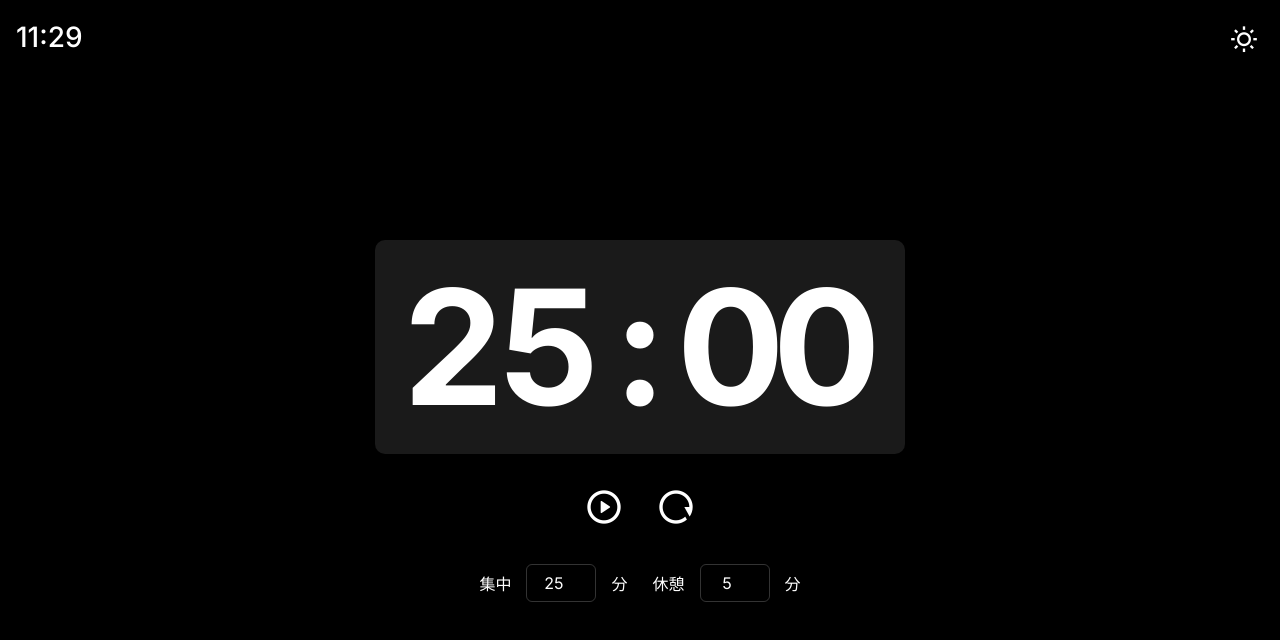
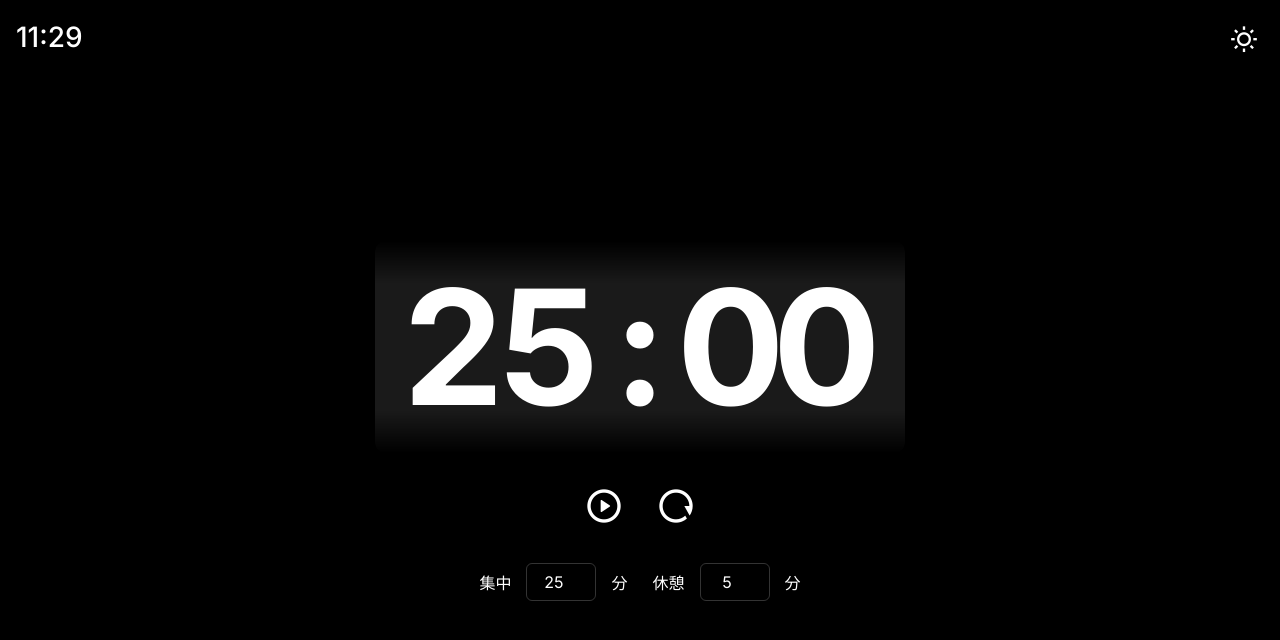
Before and after one commit to lineside0418/study-timer, a plain HTML site: page index.html in a window 1280 px wide. Both pictures are taken after a click on the button 676 px from the left and 504 px from the top of the page. Drawn offline with nearby package versions, Linux system fonts and the light colour scheme.

Commit message:
Update index.html

```diff
--- a/index.html
+++ b/index.html
@@ -24,6 +24,9 @@
             --progress-bg-light: rgba(0, 0, 0, 0.08);
             --font-family-en: 'Inter', sans-serif;
             --font-family-ja: 'Noto Sans JP', sans-serif;
+            /* 数字1つ分の高さをCSS変数で定義 */
+            --digit-height: 1.2em; /* .digit-containerのheightと同じ */
+            /* --bg-digit-height: 1.2em; これは使わないのでコメントアウト */
         }
 
         *, *::before, *::after {
@@ -68,6 +71,62 @@
             opacity: 0.7;
         }
 
+        /* --- 背景リール (これは先生のリクエスト外なので、コメントアウトしたままにしておくね) --- */
+        /* #background-timer-display {
+            position: fixed;
+            top: 50%;
+            left: 50%;
+            transform: translate(-50%, -50%);
+            font-size: clamp(8rem, 30vw, 25rem);
+            font-weight: 700;
+            font-family: var(--font-family-en);
+            color: currentColor;
+            opacity: 0.05;
+            pointer-events: none;
+            z-index: 0;
+            display: flex;
+            align-items: center;
+            justify-content: center;
+            white-space: nowrap;
+            overflow: hidden;
+            width: 100vw;
+            height: 100vh;
+        }
+
+        body.light-mode #background-timer-display {
+            opacity: 0.02;
+        }
+
+        #background-timer-display .digit-container {
+            position: relative;
+            display: inline-block;
+            overflow: hidden;
+            height: var(--bg-digit-height);
+            line-height: var(--bg-digit-height);
+            width: 0.6em;
+            text-align: center;
+        }
+
+        #background-timer-display .digit-strip {
+            position: absolute;
+            top: 0;
+            left: 0;
+            width: 100%;
+            transition: transform 0.8s cubic-bezier(0.64, 0.04, 0.35, 1);
+        }
+
+        #background-timer-display .digit-strip > div {
+            height: var(--bg-digit-height);
+            display: flex;
+            align-items: center;
+            justify-content: center;
+        }
+        #background-timer-display .colon {
+            display: inline-block;
+            margin: 0 0.1em;
+        } */
+
+
         /* --- レイアウト要素 --- */
         #clock {
             grid-area: clock;
@@ -88,9 +147,11 @@
             align-items: center;
             justify-content: center;
             gap: clamp(15px, 3vh, 20px);
+            position: relative;
+            z-index: 1;
         }
 
-        /* --- タイマー表示 --- */
+        /* --- タイマー表示 (メイン) --- */
         .timer-display-wrapper {
             position: relative;
             padding: 10px 30px;
@@ -98,6 +159,12 @@
             display: flex;
             align-items: center;
             justify-content: center;
+            /* ここにマスクを適用！ */
+            /* グラデーションマスクを適用 */
+            -webkit-mask-image: linear-gradient(to bottom, transparent 0%, black 20%, black 80%, transparent 100%);
+            mask-image: linear-gradient(to bottom, transparent 0%, black 20%, black 80%, transparent 100%);
+            /* リールが見切れるようにoverflowはvisibleのまま */
+            overflow: visible; /* リールがはみ出すのを許容 */
         }
 
         .timer-display-wrapper::before {
@@ -110,6 +177,7 @@
             background-color: var(--progress-bg-dark);
             border-radius: 10px;
             transition: background-color 0.3s;
+            z-index: -1; /* メインタイマーの数字より奥に */
         }
 
         body.light-mode .timer-display-wrapper::before {
@@ -124,46 +192,53 @@
             z-index: 1;
             display: flex;
             align-items: center;
+            /* 高さを明示的に設定（数字1つ分） */
+            height: var(--digit-height);
+            /* overflowをhiddenに戻す */
+            overflow: hidden;
         }
 
-        /* 数字のスライドアニメーション */
-        .digit-container {
+        /* メインリール内の数字コンテナとストリップ */
+        #timer-display .digit-container {
             position: relative;
             display: inline-block;
+            /* overflow: hidden; これを残す！ */
             overflow: hidden;
-            height: 1.2em;
-            line-height: 1.2;
+            height: var(--digit-height); /* 数字1つ分の高さ */
+            line-height: var(--digit-height);
             width: 0.6em; /* 数字の幅を調整 */
             text-align: center; /* 数字を中央揃え */
         }
 
-        .digit {
+        #timer-display .digit-strip {
             position: absolute;
             top: 0;
             left: 0;
             width: 100%;
-            height: 100%;
+            transition: transform 0.4s cubic-bezier(0.64, 0.04, 0.35, 1); /* リールの動き */
+            /* ここで上下にパディングを追加して、上下の数字がはみ出すようにする */
+            padding-top: var(--digit-height);
+            padding-bottom: var(--digit-height);
+            /* 初期位置を調整して、数字の中心が中央に来るように */
+            transform: translateY(calc(-1 * var(--digit-height))); /* 1つ上の数字が見えるように */
+            color: currentColor; /* 各数字の色を親から継承させる */
+        }
+
+        #timer-display .digit-strip > div {
+            height: var(--digit-height); /* 各数字の高さ */
             display: flex;
             align-items: center;
             justify-content: center;
-            transition: transform 0.3s cubic-bezier(0.25, 0.46, 0.45, 0.94);
         }
 
-        .digit.slide-out {
-            transform: translateY(100%);
-        }
-
-        .digit.slide-in {
-            transform: translateY(-100%);
-        }
-
-        .digit.active {
-            transform: translateY(0);
-        }
-
-        .colon {
+        #timer-display .colon {
             display: inline-block;
             margin: 0 0.1em;
+            height: var(--digit-height);
+            line-height: var(--digit-height);
+            /* コロンも縦に並んだ数字と位置を合わせる */
+            position: relative;
+            top: 0; /* digit-stripのpadding-topを考慮 */
         }
 
         /* --- 操作ボタン --- */
@@ -295,7 +370,6 @@
     </style>
 </head>
 <body class="dark-mode">
-
     <div id="clock"></div>
 
     <div class="top-right-controls">
@@ -304,7 +378,7 @@
 
     <div class="timer-container">
         <div class="timer-display-wrapper">
-            <div id="timer-display">25:00</div>
+            <div id="timer-display"></div>
         </div>
 
         <div class="timer-controls">
@@ -345,7 +419,6 @@
             let initialDuration = totalSeconds;
             let isTimerRunning = false;
             const originalTitle = document.title;
-            let previousDisplay = ''; // 数字のアニメーション用
             let wakeLock = null;
 
             // --- 通知関連 ---
@@ -355,16 +428,6 @@
                 setTimeout(() => {
                     notificationBanner.classList.remove('show');
                 }, duration);
-            };
-
-            // --- プッシュ通知の許可要求 ---
-            const requestNotificationPermission = async () => {
-                if ('Notification' in window) {
-                    const permission = await Notification.requestPermission();
-                    if (permission === 'granted') {
-                        showNotification('通知が有効になりました');
-                    }
-                }
             };
 
             // --- Wake Lock API (スリープ制御) ---
@@ -442,12 +505,7 @@
                     }
 
                     initialDuration = totalSeconds;
-                    updateTimerDisplay();
-
-                    // 休憩モードの場合は色を変更
-                    if (currentMode === 'break') {
-                        timerDisplay.classList.add('resting');
-                    }
+                    // updateTimerDisplay() は createDigitStructure の後で呼ぶ
                 }
             };
 
@@ -461,55 +519,57 @@
             setInterval(updateClock, 1000);
             updateClock();
 
-            // --- 数字構造の作成 (数字アニメーション用) ---
-            const createDigitStructure = (displayString) => {
-                timerDisplay.innerHTML = '';
+            // --- 数字リール構造の作成 (汎用関数) ---
+            const createDigitStructure = (targetElement, initialDisplayString, digitHeightVar = '--digit-height') => {
+                targetElement.innerHTML = ''; // 既存の数字表示をクリア
 
-                for (let i = 0; i < displayString.length; i++) {
-                    const char = displayString[i];
+                // targetElementのfontSizeを正確に取得するために一時的なdivを使用
+                const tempDiv = document.createElement('div');
+                tempDiv.style.visibility = 'hidden';
+                tempDiv.style.position = 'absolute';
+                tempDiv.style.fontSize = getComputedStyle(targetElement).fontSize;
+                document.body.appendChild(tempDiv);
+                const computedFontSize = parseFloat(getComputedStyle(tempDiv).fontSize);
+                document.body.removeChild(tempDiv);
 
+                // digit-stripがpadding-top/bottomを持つので、
+                // digit-containerのheightはそのままdigit-heightに設定
+                const digitHeight = parseFloat(getComputedStyle(document.documentElement).getPropertyValue(digitHeightVar)) * computedFontSize;
+
+                for (let i = 0; i < initialDisplayString.length; i++) {
+                    const char = initialDisplayString[i];
                     if (char === ':') {
                         const colon = document.createElement('span');
                         colon.className = 'colon';
                         colon.textContent = ':';
-                        timerDisplay.appendChild(colon);
+                        targetElement.appendChild(colon);
                     } else {
-                        const digitContainer = document.createElement('div');
-                        digitContainer.className = 'digit-container';
+                        const container = document.createElement('div');
+                        container.className = 'digit-container';
 
-                        const digit = document.createElement('div');
-                        digit.className = 'digit active';
-                        digit.textContent = char;
+                        const digitStrip = document.createElement('div');
+                        digitStrip.className = 'digit-strip';
 
-                        digitContainer.appendChild(digit);
-                        timerDisplay.appendChild(digitContainer);
+                        // 0から9までの数字をリールに追加
+                        for (let d = 0; d <= 9; d++) {
+                            const digitDiv = document.createElement('div');
+                            digitDiv.textContent = d;
+                            digitStrip.appendChild(digitDiv);
+                        }
+
+                        container.appendChild(digitStrip);
+                        targetElement.appendChild(container);
+
+                        // 初期表示の数字にリールを合わせる
+                        const initialDigit = parseInt(char);
+                        if (!isNaN(initialDigit)) {
+                            // padding-topを考慮して初期位置を調整
+                            // CSSで`transform: translateY(calc(-1 * var(--digit-height)));`を設定済みなので、
+                            // ここでは`initialDigit`の分だけ上に移動させる
+                            digitStrip.style.transform = `translateY(calc(-1 * var(--digit-height) - ${initialDigit * digitHeight}px))`;
+                        }
                     }
                 }
-            };
-
-            // --- 数字のアニメーション (数字アニメーション用) ---
-            const animateDigit = (container, oldChar, newChar) => {
-                const oldDigit = container.querySelector('.digit.active');
-                if (!oldDigit) return;
-
-                const newDigit = document.createElement('div');
-                newDigit.className = 'digit slide-in';
-                newDigit.textContent = newChar;
-
-                container.appendChild(newDigit);
-
-                setTimeout(() => {
-                    oldDigit.classList.remove('active');
-                    oldDigit.classList.add('slide-out');
-                    newDigit.classList.remove('slide-in');
-                    newDigit.classList.add('active');
-                }, 10);
-
-                setTimeout(() => {
-                    if (oldDigit.parentNode) {
-                        oldDigit.remove();
-                    }
-                }, 350);
             };
 
             // --- タイマー表示更新 ---
@@ -518,27 +578,19 @@
                 const seconds = totalSeconds % 60;
                 const displayString = `${String(minutes).padStart(2, '0')}:${String(seconds).padStart(2, '0')}`;
 
-                if (previousDisplay === '') {
-                    // 初回表示時のみ、数字構造を生成
-                    createDigitStructure(displayString);
-                    previousDisplay = displayString;
-                } else if (previousDisplay !== displayString) {
-                    const digitContainers = timerDisplay.querySelectorAll('.digit-container');
-                    let digitIndex = 0;
+                const mainDigitStrips = timerDisplay.querySelectorAll('.digit-strip');
+                const mainDigitHeight = parseFloat(getComputedStyle(document.documentElement).getPropertyValue('--digit-height')) * parseFloat(getComputedStyle(timerDisplay).fontSize);
+                let mainStripIndex = 0;
+                for (let i = 0; i < displayString.length; i++) {
+                    const char = displayString[i];
+                    if (char === ':') continue;
 
-                    for (let i = 0; i < displayString.length; i++) {
-                        const char = displayString[i];
-
-                        if (char !== ':') {
-                            const oldChar = previousDisplay[i];
-                            if (oldChar !== char && digitContainers[digitIndex]) {
-                                animateDigit(digitContainers[digitIndex], oldChar, char);
-                            }
-                            digitIndex++;
-                        }
+                    const newDigit = parseInt(char);
+                    if (!isNaN(newDigit) && mainDigitStrips[mainStripIndex]) {
+                        // padding-topを考慮して新しい数字の位置に移動
+                        mainDigitStrips[mainStripIndex].style.transform = `translateY(calc(-1 * var(--digit-height) - ${newDigit * mainDigitHeight}px))`;
                     }
-
-                    previousDisplay = displayString;
+                    mainStripIndex++;
                 }
 
                 document.title = `${displayString} - ${originalTitle}`;
@@ -554,9 +606,7 @@
 
                 startPauseBtn.innerHTML = '<i class="ri-pause-circle-line"></i>';
 
-                // Wake Lock を取得
                 requestWakeLock();
-
                 saveToStorage();
 
                 timerInterval = setInterval(() => {
@@ -564,7 +614,6 @@
                     updateTimerDisplay();
                     saveToStorage();
 
-                    // カウントダウン音（残り4,3,2,1秒）
                     if (totalSeconds <= 4 && totalSeconds >= 1) {
                         playBeep(1000, 150);
                     }
@@ -574,18 +623,9 @@
                         isTimerRunning = false;
                         releaseWakeLock();
 
-                        // 0秒の音
-
-                        // 次のモードへ移行時の長い音
                         setTimeout(() => {
                             playBeep(600, 800);
                         }, 200);
-
-                        // プッシュ通知
-                        if ('Notification' in window && Notification.permission === 'granted') {
-                            const message = currentMode === 'study' ? '集中時間終了！休憩時間です' : '休憩時間終了！集中時間です';
-                            new Notification('Focus Timer', { body: message });
-                        }
 
                         switchMode();
                     }
@@ -605,8 +645,10 @@
                 currentMode = 'study';
                 totalSeconds = parseInt(studyTimeInput.value) * 60 || 0;
                 initialDuration = totalSeconds;
-                previousDisplay = ''; // アニメーションのためリセット
-                updateTimerDisplay();
+                const displayString = String(Math.floor(totalSeconds / 60)).padStart(2, '0') + ':' + String(totalSeconds % 60).padStart(2, '0');
+
+                createDigitStructure(timerDisplay, displayString, '--digit-height');
+                updateTimerDisplay(); // 初期表示を更新
                 timerDisplay.classList.remove('resting');
                 saveToStorage();
             };
@@ -618,11 +660,11 @@
                 ) * 60 || 0;
 
                 initialDuration = totalSeconds;
-                previousDisplay = ''; // アニメーションのためリセット
-                createDigitStructure('00:00'); // モード切替時に00:00から表示を始める
-                updateTimerDisplay();
+                const displayString = String(Math.floor(totalSeconds / 60)).padStart(2, '0') + ':' + String(totalSeconds % 60).padStart(2, '0');
 
-                // タイマー色の切り替え
+                createDigitStructure(timerDisplay, displayString, '--digit-height');
+                updateTimerDisplay(); // 初期表示を更新
+
                 if (currentMode === 'break') {
                     timerDisplay.classList.add('resting');
                 } else {
@@ -635,9 +677,6 @@
 
             // --- イベントリスナー ---
             startPauseBtn.addEventListener('click', () => {
-                if (!isTimerRunning) {
-                    requestNotificationPermission();
-                }
                 isTimerRunning ? pauseTimer() : startTimer();
             });
 
@@ -647,7 +686,9 @@
                 if (!isTimerRunning && currentMode === 'study') {
                     totalSeconds = parseInt(studyTimeInput.value) * 60 || 0;
                     initialDuration = totalSeconds;
-                    previousDisplay = ''; // アニメーションのためリセット
+                    const displayString = String(Math.floor(totalSeconds / 60)).padStart(2, '0') + ':' + String(totalSeconds % 60).padStart(2, '0');
+
+                    createDigitStructure(timerDisplay, displayString, '--digit-height');
                     updateTimerDisplay();
                 }
                 saveToStorage();
@@ -657,7 +698,9 @@
                 if (!isTimerRunning && currentMode === 'break') {
                     totalSeconds = parseInt(breakTimeInput.value) * 60 || 0;
                     initialDuration = totalSeconds;
-                    previousDisplay = ''; // アニメーションのためリセット
+                    const displayString = String(Math.floor(totalSeconds / 60)).padStart(2, '0') + ':' + String(totalSeconds % 60).padStart(2, '0');
+
+                    createDigitStructure(timerDisplay, displayString, '--digit-height');
                     updateTimerDisplay();
                 }
                 saveToStorage();
@@ -670,14 +713,12 @@
                 saveToStorage();
             });
 
-            // --- ページの可視性変更時の処理 ---
             document.addEventListener('visibilitychange', () => {
                 if (document.hidden && isTimerRunning) {
                     showNotification('タイマーがバックグラウンドで実行中です', 5000);
                 }
             });
 
-            // --- ページ離脱時の保存 ---
             window.addEventListener('beforeunload', () => {
                 saveToStorage();
                 releaseWakeLock();
@@ -685,6 +726,8 @@
 
             // --- 初期化 ---
             loadFromStorage();
+            const initialDisplayString = String(Math.floor(totalSeconds / 60)).padStart(2, '0') + ':' + String(totalSeconds % 60).padStart(2, '0');
+            createDigitStructure(timerDisplay, initialDisplayString, '--digit-height');
             updateTimerDisplay();
         });
     </script>
```
